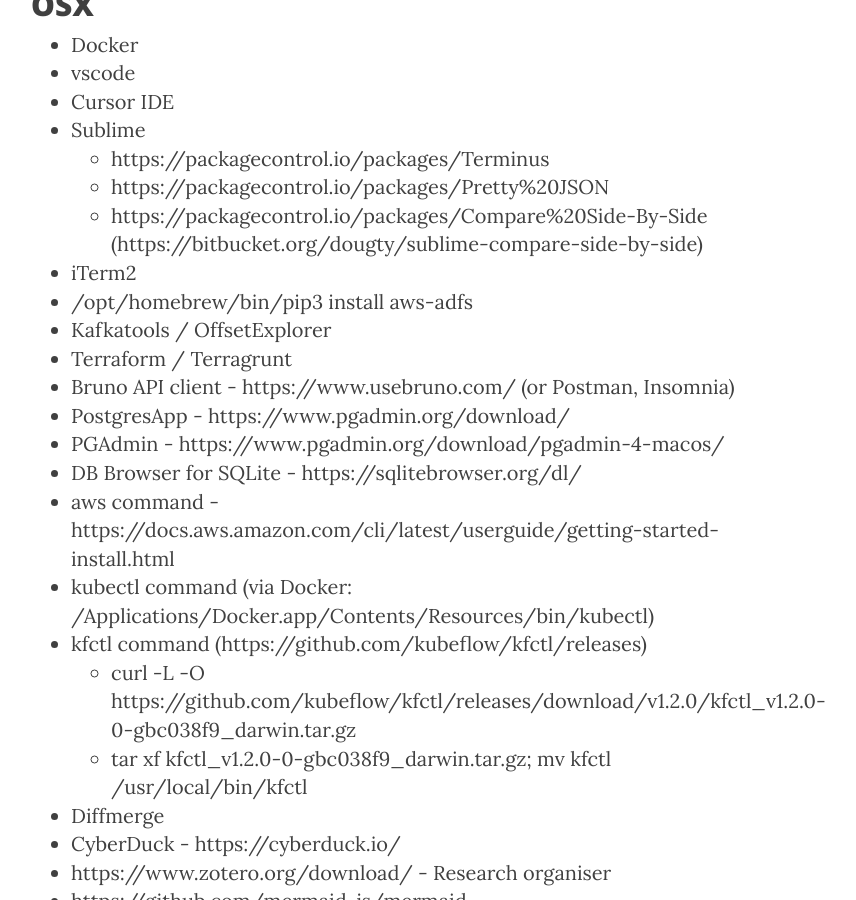
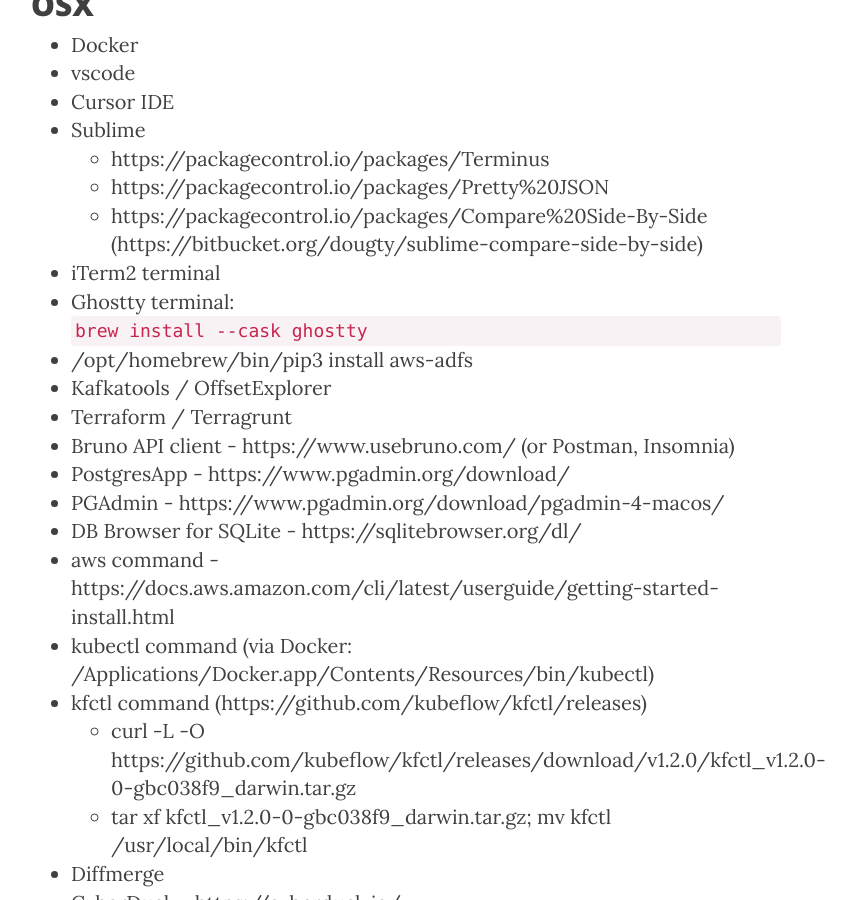
Before and after one commit to dylanhogg/dylanhogg.github.io, a Jekyll site: the page built from osx.md, in a window 1280 px wide and 900 px high, scrolled down 482 px. Shown: the whole window, without its empty margins (234-1090 px from the left). Built offline with Jekyll 4.4.1, drawn with Linux system fonts in a browser that asks for light colours; nearby versions of some CDN libraries.

Commit message:
Add Ghostty

```diff
--- a/osx.md
+++ b/osx.md
@@ -25,7 +25,8 @@ header-img: "img/apps-bg.jpg"
   - https://packagecontrol.io/packages/Terminus
   - https://packagecontrol.io/packages/Pretty%20JSON
   - https://packagecontrol.io/packages/Compare%20Side-By-Side (https://bitbucket.org/dougty/sublime-compare-side-by-side)
-- iTerm2
+- iTerm2 terminal
+- Ghostty terminal: `brew install --cask ghostty`
 - /opt/homebrew/bin/pip3 install aws-adfs
 - Kafkatools / OffsetExplorer
 - Terraform / Terragrunt
```
